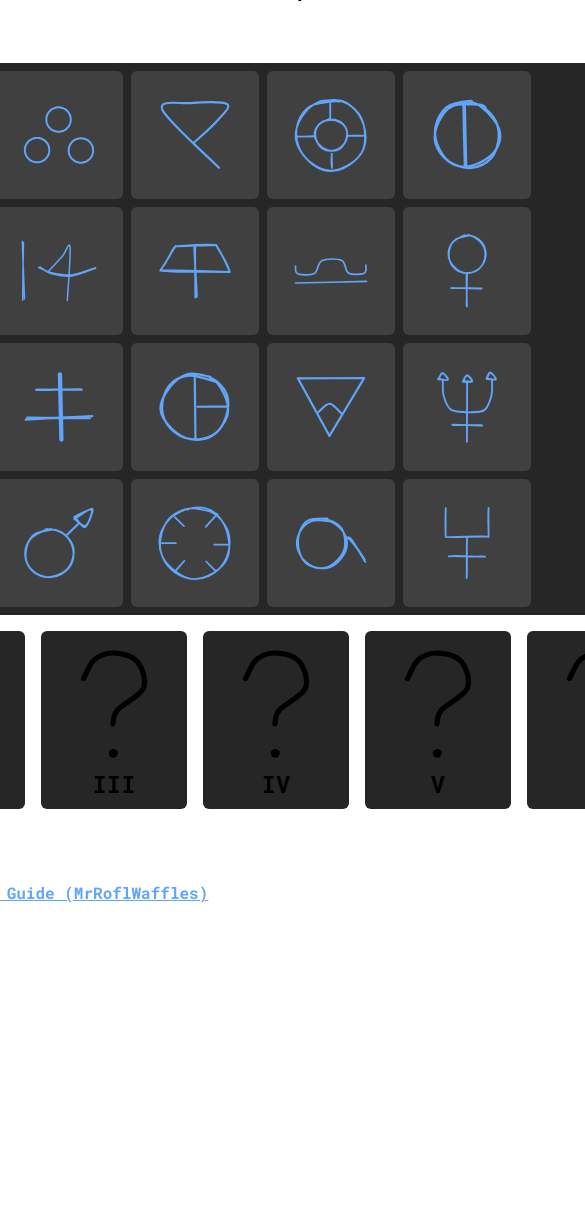
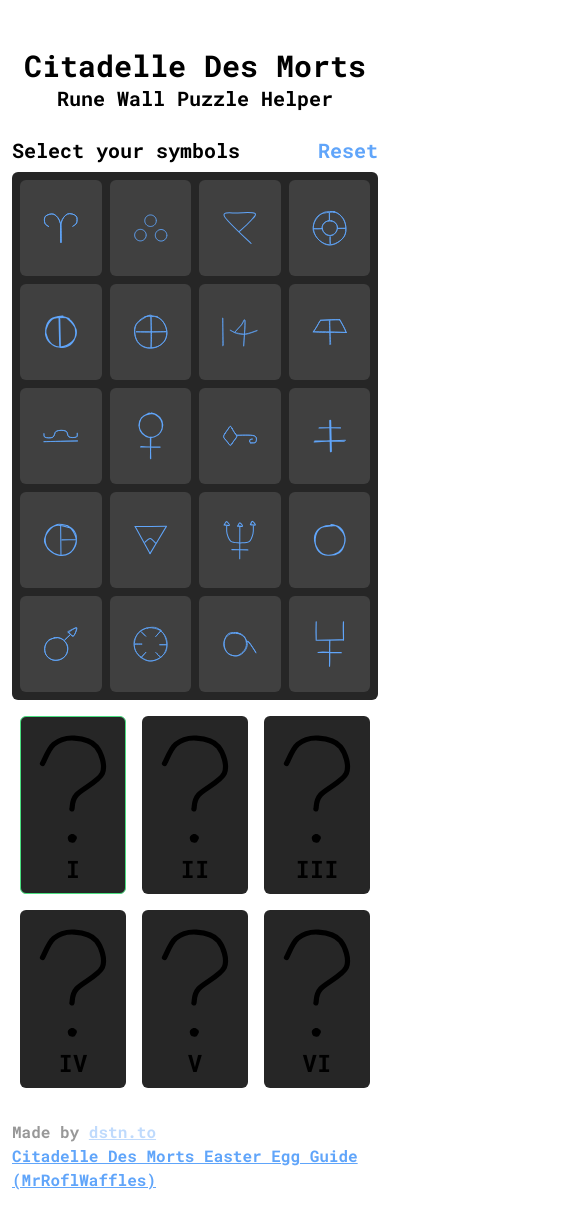
Before and after one commit to dustinrouillard/terminus-solver, a Next.js app: page /citadelle-runes in a window 390 px wide. Shown: the top 1228 px of the page, 585 px wide, since content can reach past the window. Before the commit the page ends 925 px from the top, so only its background shows below. Built offline with nearby package versions, Linux system fonts and the light colour scheme; a web font is replaced by a local one.

Commit message:
Remove debug log, make mobile responsive

```diff
--- a/src/pages/citadelle-runes.tsx
+++ b/src/pages/citadelle-runes.tsx
@@ -1,4 +1,4 @@
-import { SVGProps, useCallback, useEffect, useMemo, useState } from "react";
+import { useCallback, useMemo, useState } from "react";
 
 import Layout from "./_layout";
 import Link from "next/link";
@@ -33,10 +33,6 @@ export default function Index(props: Props) {
     [overrideNextIndex, firstEmpty, currentIndex],
   );
 
-  useEffect(() => {
-    console.log(selectedRunes, "runes");
-  }, [selectedRunes]);
-
   const selectRune = useCallback(
     (rune: number) => {
       if (nextIndex == options) return;
@@ -57,11 +53,11 @@ export default function Index(props: Props) {
 
   return (
     <Layout
-      page_class="flex justify-center"
+      page_class="flex justify-center h-dvh my-8 py-8"
       page_title="Citadelle Des Morts - Raven Puzzle"
     >
       <div className="font-bold space-y-6">
-        <div>
+        <div className="my-4">
           <h1 className="font-bold text-3xl text-center">
             Citadelle Des Morts
           </h1>
@@ -81,10 +77,10 @@ export default function Index(props: Props) {
           </div>
 
           <div className="flex justify-center rounded-md p-1 bg-neutral-800">
-            <div className="grid grid-cols-5">
+            <div className="grid grid-cols-4 lg:grid-cols-5">
               {Symbols.map((Symbol, idx) => (
                 <span
-                  className={`w-32 h-32 p-5 rounded-md bg-neutral-700 m-1 hover:brightness-75 cursor-pointer relative ${
+                  className={`h-24 lg:w-32 lg:h-32 p-5 rounded-md bg-neutral-700 m-1 hover:brightness-75 cursor-pointer relative ${
                     typeof selectedRunes?.find((item) => item == idx) !=
                     "undefined"
                       ? "brightness-75"
@@ -113,7 +109,7 @@ export default function Index(props: Props) {
             </div>
           </div>
 
-          <div className="flex flex-row rounded-md">
+          <div className="grid grid-cols-3">
             {new Array(options).fill(1).map((opt, idx) => {
               let Selected = Symbols[selectedRunes[idx]];
               return (
@@ -139,7 +135,7 @@ export default function Index(props: Props) {
           </div>
         </div>
 
-        <div className="flex flex-col md:flex-row justify-between space-y-4 md:space-y-0">
+        <div className="flex flex-col md:flex-row justify-between md:space-y-0 pb-16">
           <div className="flex flex-col md:text-left">
             <p className="opacity-40">
               Made by{" "}
```
